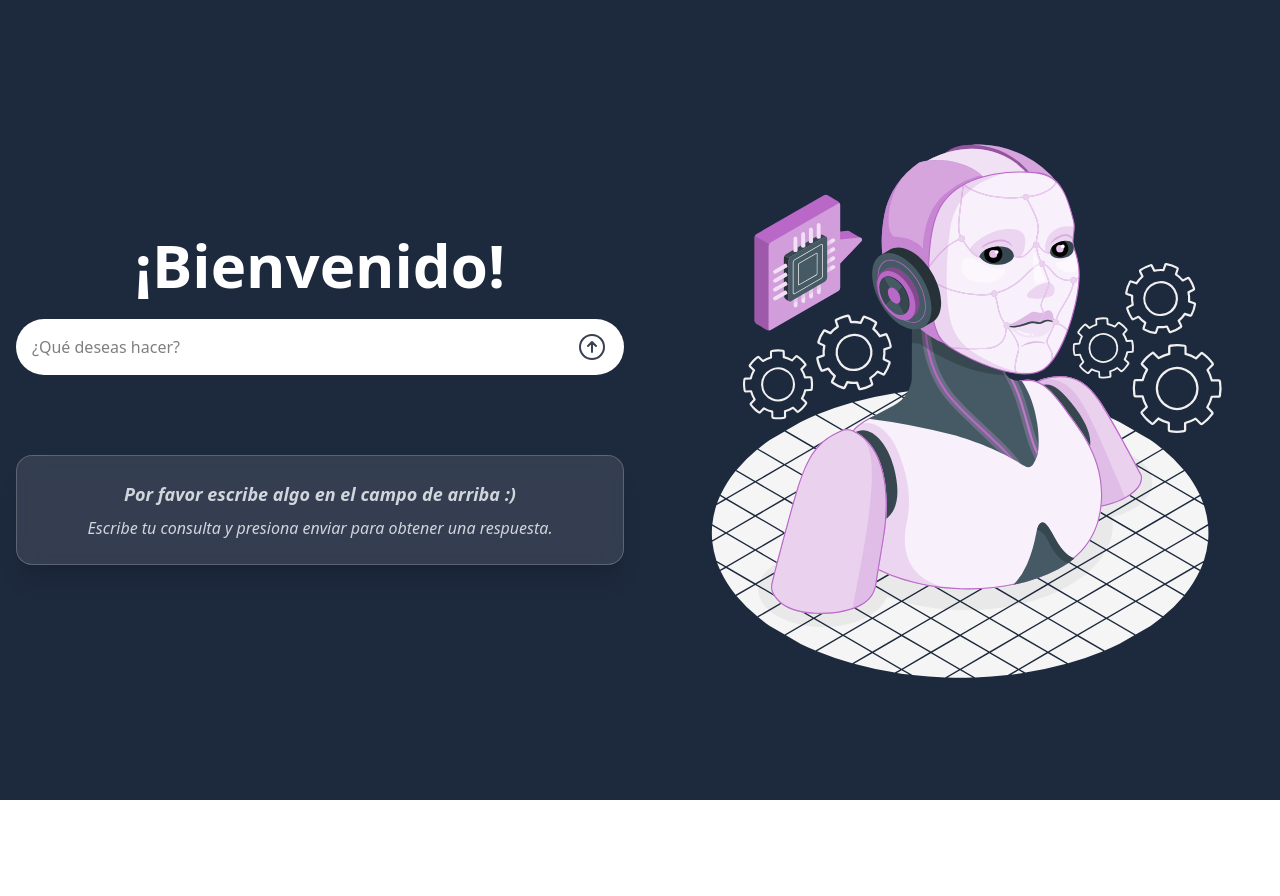
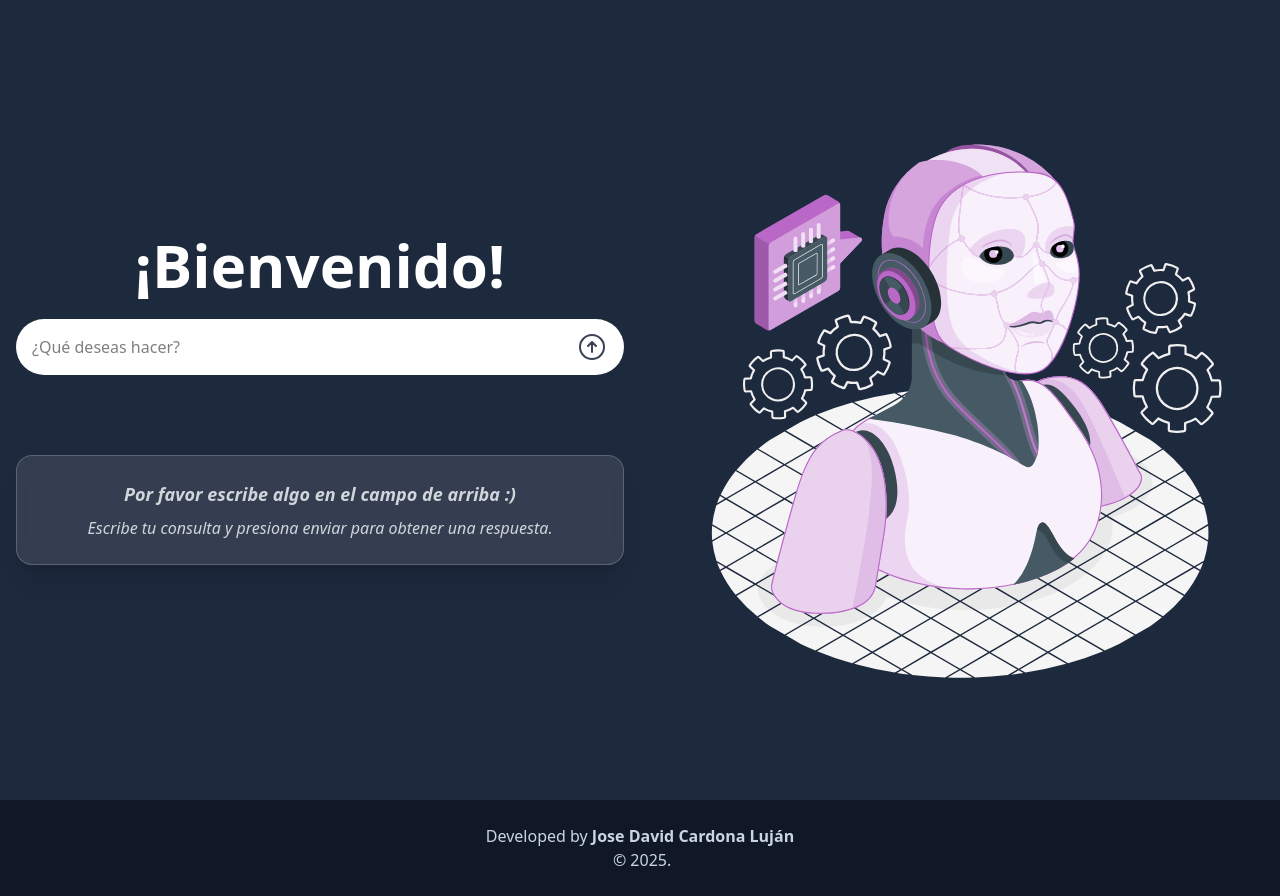
Before and after one commit to Lujan2408/chatbot-v2, a React (Vite) app: page / in a window 1280 px wide. Before the commit the page ends 800 px from the top, so only its background shows below. Built offline with nearby package versions, Linux system fonts and the light colour scheme; no server answers.

Commit message:
Added footer

```diff
--- a/src/App.tsx
+++ b/src/App.tsx
@@ -1,3 +1,4 @@
+import Footer from "./components/Footer"
 import GenerateAI from "./components/GenerateAI"
 
 function App() {
@@ -5,6 +6,7 @@ function App() {
   return (
     <>
       <GenerateAI />
+      <Footer />
     </>
   )
 }
--- /dev/null
+++ b/src/components/Footer.tsx
@@ -0,0 +1,16 @@
+export default function Footer() {
+  return (
+    <footer className="bg-gray-900 py-6">
+      <div className="w-full max-w-7xl mx-auto px-4">
+        <div className="flex flex-col items-center justify-center text-center">
+          <p className="text-sm sm:text-base text-slate-300">
+            Developed by{" "}
+            <span className="font-bold">Jose David Cardona Luján</span>
+            <br className="hidden sm:block" />
+            <span className="block sm:inline">&nbsp;&copy; 2025.</span>
+          </p>
+        </div>
+      </div>
+    </footer>
+  );
+}
```
